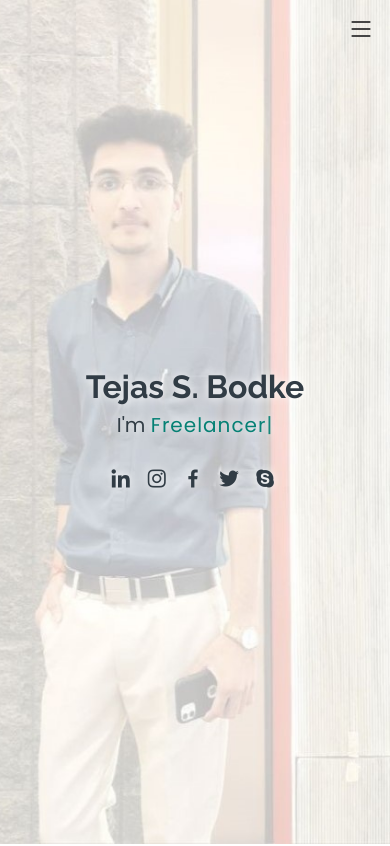
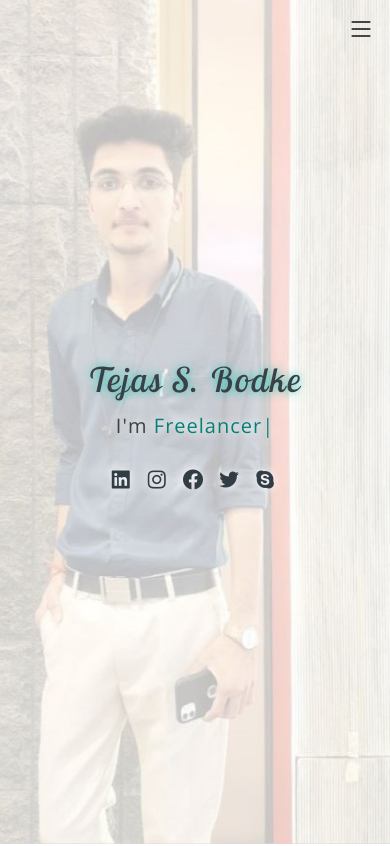
Before and after one commit to tsb8055/portfolio, a plain HTML site: page index.html in a window 390 px wide. Shown: the top 846 px of the page. Drawn offline with nearby package versions, Linux system fonts and the light colour scheme.

Commit message:
Index update

```diff
--- a/assets/css/style.css
+++ b/assets/css/style.css
@@ -1,3 +1,5 @@
+
+
 
 /*--------------------------------------------------------------
 # General
@@ -290,33 +292,40 @@ h6 {
 }
 
 #hero h1 {
-  margin: -10px;
+  margin: -17px;
   padding-top: 30px;
   font-size: 68px;
   font-weight: 700;
   line-height: 56px;
-  color: #313c45;
-  text-shadow: 0 0 10px white !important;
+  letter-spacing: 2px;
+  color: #3a4045;
+  text-shadow: 0 0 10px #06c2afdd !important;
+  font-family: "Lobster Two", sans-serif;
+  font-weight: 400;
+  font-style: italic;
 }
 
 #hero p {
-  color: #313c45;
-  margin: 15px 0 0 0;
+  color: #3a4045;
+  margin: 18px 0 0 0;
   font-size: 26px;
-  font-family: "Poppins", sans-serif;
+  font-family: "Open Sans", sans-serif ;
   text-shadow: 0 0 10px rgb(255, 255, 255) !important;
   padding-top: 8px;
+  letter-spacing: 1.1px;
 }
 
 #hero p span {
   color: #058074;
   letter-spacing: 1px;
+  /* font-weight: 700; */
 
 }
 
 #hero .social-links {
   margin-top: 30px;
   margin-right: -4px;
+
 }
 
 #hero .social-links a {
@@ -331,6 +340,7 @@ h6 {
 
 #hero .social-links a:hover {
   color: #058074;
+  text-shadow: 0 0 15px #06c2afdd !important;
 }
 
 @media (max-width: 992px) {
@@ -339,12 +349,12 @@ h6 {
   }
 
   #hero h1 {
-    font-size: 32px;
+    font-size: 34px;
     line-height: 36px;
   }
 
   #hero p {
-    margin-top: 10px;
+    margin-top: 25px;
     font-size: 20px;
     line-height: 24px;
   }
--- a/index.html
+++ b/index.html
@@ -13,6 +13,10 @@
   <link href="assets/img/icon.jpg" rel="icon">
 
   <!-- Google Fonts -->
+  <link rel="preconnect" href="https://fonts.googleapis.com">
+<link rel="preconnect" href="https://fonts.gstatic.com" crossorigin>
+<link href="https://fonts.googleapis.com/css2?family=Lobster+Two:ital,wght@0,400;0,700;1,400;1,700&display=swap" rel="stylesheet">
+
   <link href="https://fonts.googleapis.com/css?family=Open+Sans:300,300i,400,400i,600,600i,700,700i|Raleway:300,300i,400,400i,500,500i,600,600i,700,700i|Poppins:300,300i,400,400i,500,500i,600,600i,700,700i" rel="stylesheet">
 
   <!-- Vendor CSS Files -->
@@ -55,9 +59,9 @@
       <h1>Tejas S. Bodke</h1>
       <p>I'm <span class="typed" data-typed-items="Designer, Developer, Freelancer, Trader"></span></p>
       <div class="social-links">
-        <a href="https://www.linkedin.com/in/tejasbodke/" class="linkedin"><i class="bx bxl-linkedin"></i></a>
+        <a href="https://www.linkedin.com/in/tejasbodke/" class="linkedin"><i class='bx bxl-linkedin-square'></i></a>
         <a href="https://www.instagram.com/tej_bodke/?igsh=MzNlNGNkZWQ4Mg%3D%3D" class="instagram"><i class="bx bxl-instagram"></i></a>
-        <a href="https://www.facebook.com/tejbodke8055" class="facebook"><i class="bx bxl-facebook"></i></a>
+        <a href="https://www.facebook.com/tejbodke8055" class="facebook"><i class='bx bxl-facebook-circle' ></i></a>
         <a href="#" class="twitter"><i class="bx bxl-twitter"></i></a>
         <a href="#" class="google-plus"><i class="bx bxl-skype"></i></a>
 
@@ -165,8 +169,7 @@
 
         <div class="section-title">
           <h2>Skills</h2>
-          <p>Magnam dolores commodi suscipit. Necessitatibus eius consequatur ex aliquid fuga eum quidem. Sit sint consectetur velit. Quisquam quos quisquam cupiditate. Et nemo qui impedit suscipit alias ea. Quia fugiat sit in iste officiis commodi quidem hic quas.</p>
-        </div>
+          <p>Take a look to some of my key skills and proficiencies:</p>        </div>
 
         <div class="row skills-content">
 
@@ -718,9 +721,9 @@
       <h3>Tejas Bodke</h3>
       <p>"Crafting Digital Excellence, One Line of Code at a Time."</p>
       <div class="social-links">
-        <a href="https://www.linkedin.com/in/tejasbodke/" class="linkedin"><i class="bx bxl-linkedin"></i></a>
+        <a href="https://www.linkedin.com/in/tejasbodke/" class="linkedin"><i class='bx bxl-linkedin-square'></i></a>
         <a href="https://www.instagram.com/tej_bodke/?igsh=MzNlNGNkZWQ4Mg%3D%3D" class="instagram"><i class="bx bxl-instagram"></i></a>
-        <a href="https://www.facebook.com/tejbodke8055" class="facebook"><i class="bx bxl-facebook"></i></a>
+        <a href="https://www.facebook.com/tejbodke8055" class="facebook"><i class='bx bxl-facebook-circle' ></i></a>
         <a href="#" class="twitter"><i class="bx bxl-twitter"></i></a>
         <a href="#" class="google-plus"><i class="bx bxl-skype"></i></a>
       </div>
```
